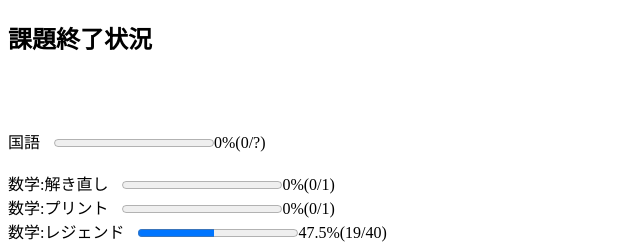
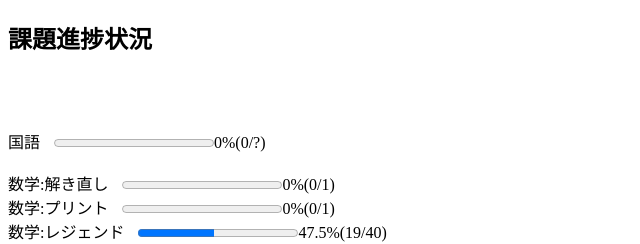
Before and after one commit to tinnguruma/Summer-assignment-progress, a plain HTML site: page index.html in a window 1280 px wide. Shown: the top 244 px of the page, 0-640 px from the left. Drawn offline with Linux system fonts and the light colour scheme.

Commit message:
Update index.html

```diff
--- a/index.html
+++ b/index.html
@@ -3,7 +3,7 @@
 
 <head>
   <meta charset="UTF-8">
-  <title>課題終了状況</title>
+  <title>課題進捗状況</title>
 
   <style type="text/css">
   .progBar{
@@ -35,7 +35,7 @@
 </head>
 
 <body>
-  <h2>課題終了状況</h2>
+  <h2>課題進捗状況</h2>
 
   <!--
   <p>同期中...</p>
```
